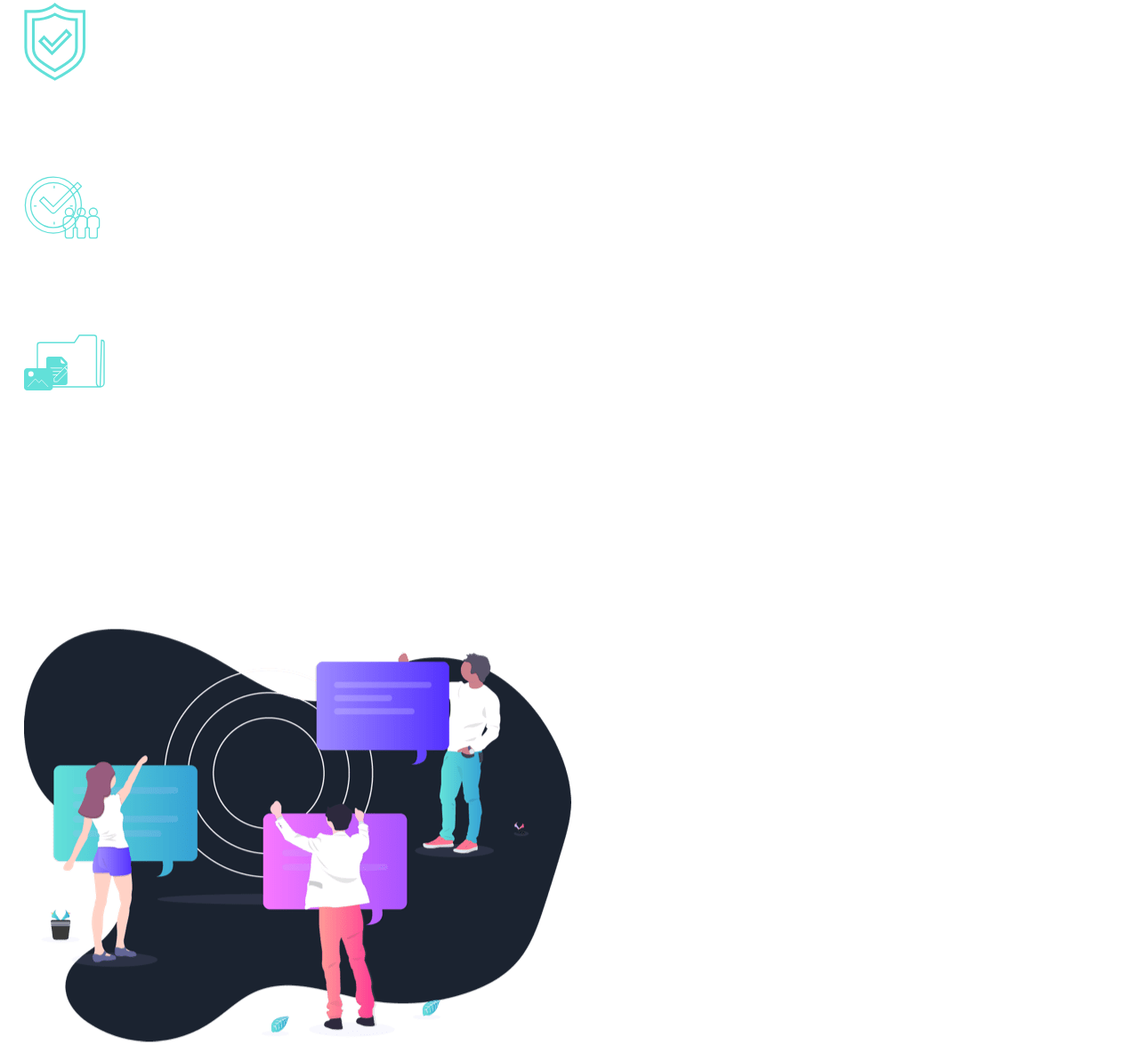
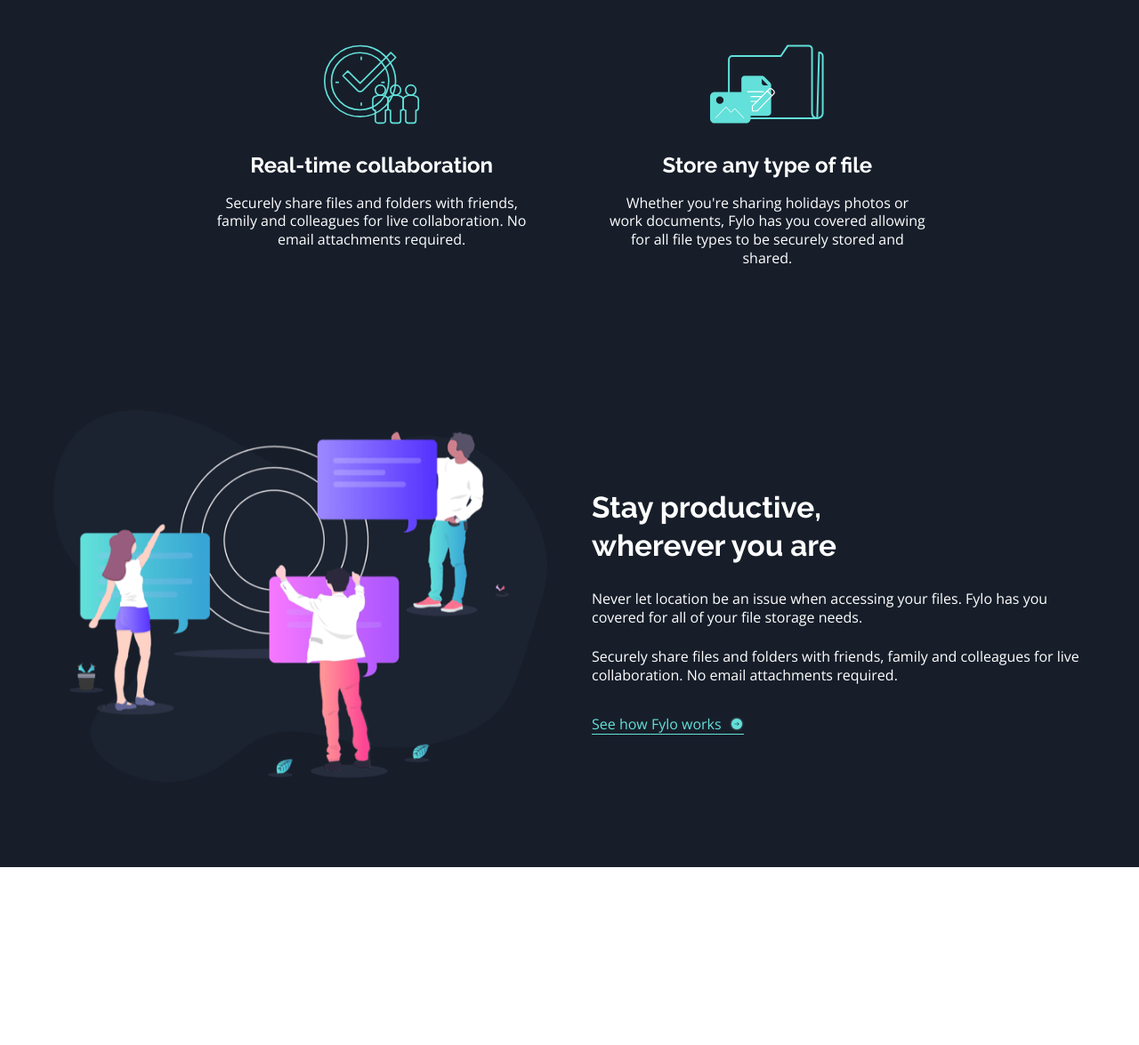
Before and after one commit to bashiroglu/learning-sass-fylodark, a plain HTML site: page index.html in a window 1280 px wide. Shown: the part 1504-2679 px from the top of the page at 89% size. After the commit the page ends 2479 px from the top, so only its background shows below. Drawn offline with nearby package versions, Linux system fonts and the light colour scheme.

Commit message:
update css files

```diff
--- a/css/style.css
+++ b/css/style.css
@@ -2,7 +2,9 @@ html {
   font-size: 100%;
 }
 
-*, *:after, *:before {
+*,
+*:after,
+*:before {
   -webkit-box-sizing: border-box;
           box-sizing: border-box;
 }
@@ -15,25 +17,36 @@ body {
   padding: 0;
 }
 
-*, a {
+*,
+a {
   color: #ffffff;
+}
+
+a,
+p {
+  margin-top: 0px;
+  margin-bottom: 1.5em;
+}
+
+@media screen and (min-width: 999px) {
+  a,
+  p {
+    font-size: 1rem;
+  }
 }
 
 a {
   text-decoration: none;
 }
 
-h1, h2, h3 {
+h1,
+h2,
+h3 {
   font-family: "Raleway", sans-serif;
 }
 
-p {
-  margin-top: 0px;
-  margin-bottom: 1.5em;
-}
-
 section {
-  padding: 0 27px 160px;
+  background-color: #171e2a;
 }
 
 button {
@@ -51,6 +64,18 @@ button {
 button:hover {
   background: -webkit-gradient(linear, left top, right top, from(#329ecc), to(#329ecc));
   background: linear-gradient(to right, #329ecc, #329ecc);
+}
+
+.container {
+  max-width: 1440px;
+  margin: 0 auto;
+  padding: 25px 20px 100px 20px;
+}
+
+@media screen and (min-width: 999px) {
+  .container {
+    padding: 73px 60px 87px 60px;
+  }
 }
 
 header {
@@ -126,7 +151,7 @@ header a:hover {
   background-position: bottom center;
 }
 
-@media screen and (min-width: 899px) {
+@media screen and (min-width: 699px) {
   .hero:after {
     background-image: url("/images/bg-curvy-desktop.svg");
     height: 33vw;
@@ -159,7 +184,7 @@ header a:hover {
   margin-top: 8px;
 }
 
-.fetaures-grid {
+.features .features-grid {
   display: -ms-grid;
   display: grid;
   -ms-grid-columns: 1fr;
@@ -171,18 +196,108 @@ header a:hover {
   padding-right: 20px;
 }
 
-@media screen and (min-width: 899px) {
-  .fetaures-grid {
+@media screen and (min-width: 699px) {
+  .features .features-grid {
     -ms-grid-columns: (1fr)[2];
         grid-template-columns: repeat(2, 1fr);
   }
 }
 
 @media screen and (min-width: 999px) {
-  .fetaures-grid {
+  .features .features-grid {
     gap: 7vw 7vw;
     padding-left: 60px;
     padding-right: 60px;
   }
 }
+
+.features .feature {
+  text-align: center;
+}
+
+.features .feature-image {
+  display: -webkit-box;
+  display: -ms-flexbox;
+  display: flex;
+  -webkit-box-pack: center;
+      -ms-flex-pack: center;
+          justify-content: center;
+  -webkit-box-align: center;
+      -ms-flex-align: center;
+          align-items: center;
+  height: 90px;
+  margin-bottom: 30px;
+}
+
+.features .feature-image img {
+  height: 100%;
+  width: auto;
+}
+
+.features .feature-title {
+  font-family: "Raleway", sans-serif;
+  font-size: 1.5rem;
+  font-weight: 700;
+  margin-bottom: 16px;
+}
+
+.features .feature-description {
+  font-size: 1rem;
+}
+
+.productive__grid {
+  display: -ms-grid;
+  display: grid;
+  -ms-grid-columns: 1fr;
+      grid-template-columns: 1fr;
+  -webkit-box-align: center;
+      -ms-flex-align: center;
+          align-items: center;
+  gap: 50px;
+  max-width: 600px;
+  margin: 0 auto;
+}
+
+@media screen and (min-width: 999px) {
+  .productive__grid {
+    -ms-grid-columns: (1fr)[2];
+        grid-template-columns: repeat(2, 1fr);
+    max-width: 1320px;
+  }
+}
+
+.productive__image {
+  text-align: center;
+}
+
+.productive__image img {
+  width: 100%;
+  max-width: 615px;
+}
+
+.productive__text h2 {
+  font-size: 1.3em;
+}
+
+@media screen and (min-width: 999px) {
+  .productive__text h2 {
+    max-width: 400px;
+  }
+}
+
+.productive__text a {
+  background-image: url("/images/icon-arrow.svg");
+  background-repeat: no-repeat;
+  background-position: right center;
+  padding-right: 25px;
+  color: #64e1d9;
+  border-bottom: 1px solid #64e1d9;
+  -webkit-transition: all 200ms ease-in-out;
+  transition: all 200ms ease-in-out;
+}
+
+.productive__text a:hover {
+  color: #ffffff;
+  border-bottom: 1px solid #ffffff;
+}
 /*# sourceMappingURL=style.css.map */
```
Also changed, not shown: 1 other file.
